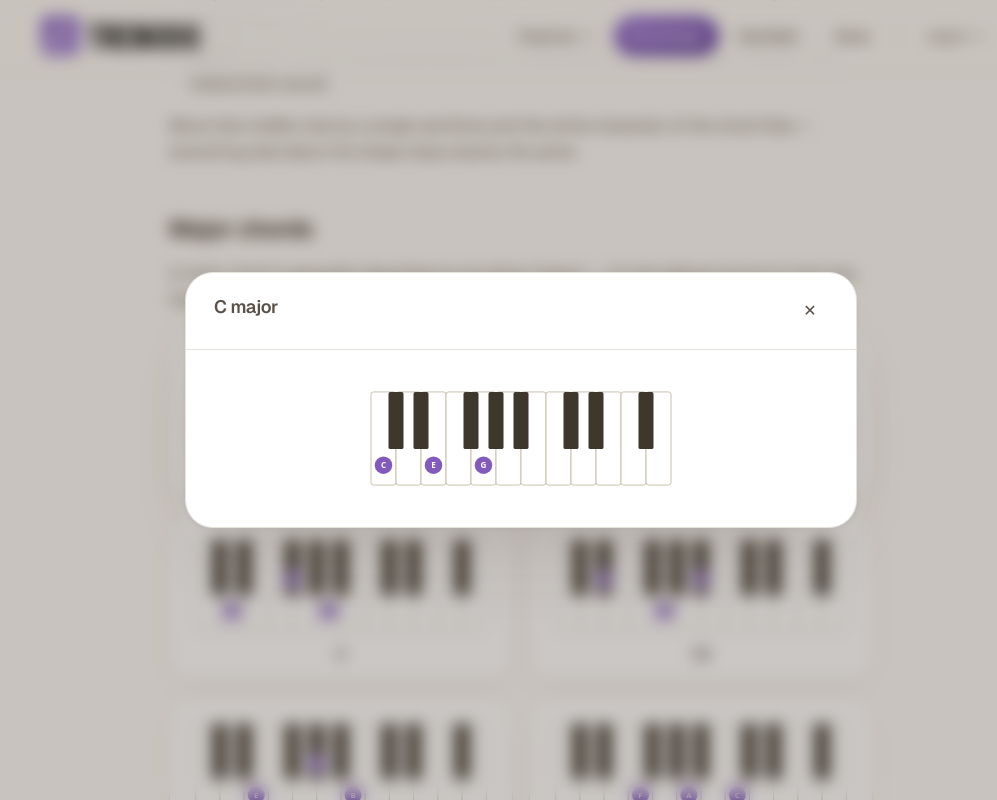
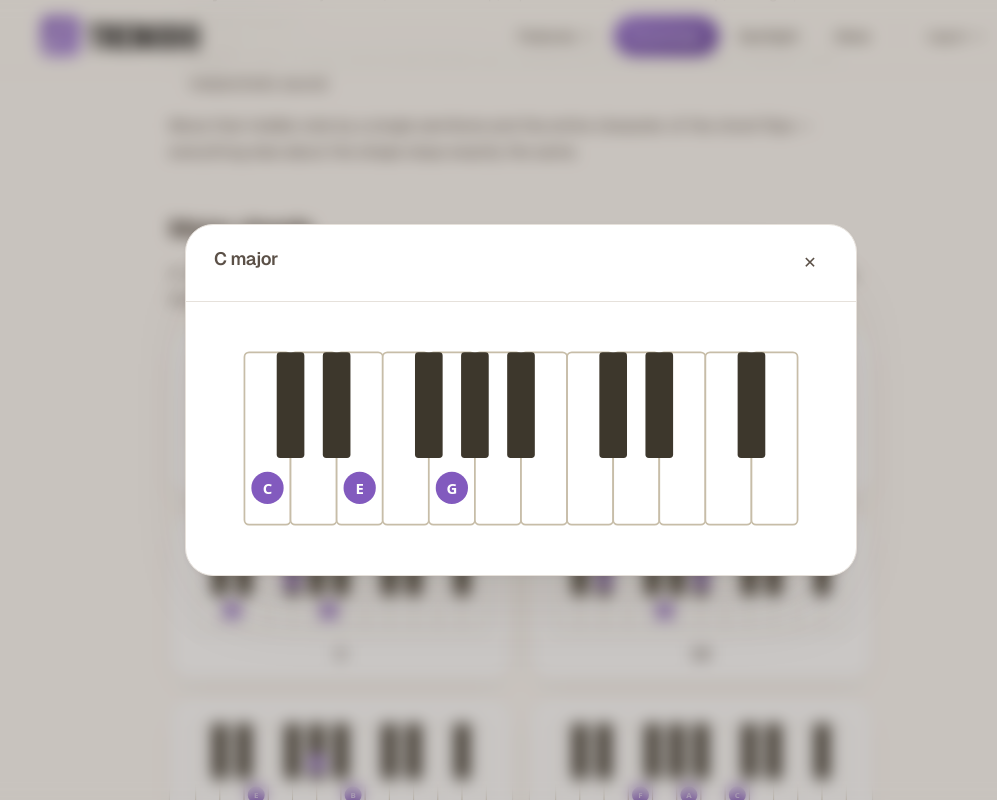
Before and after one commit to glen-michaelsen/hedwig, a Next.js app: page /knowledge/piano/chords in a window 1280 px wide. Both pictures are taken after a click on the button 460 px from the left and 1002 px from the top of the page. Shown: the part 602-1402 px from the top of the page, without its empty margins (119-1116 px from the left). Built offline with nearby package versions, Linux system fonts and the light colour scheme.

Commit message:
ZoomableImage: fill modal width instead of a fixed max-w-xs
The fixed cap left wide diagrams (piano's keyboard) tiny inside a much
wider modal box. Shared by every zoomed diagram, so this widens
guitar/scale zooms too, which is the intended effect, not a regression.

```diff
--- a/app/knowledge/_components/zoomable-image.tsx
+++ b/app/knowledge/_components/zoomable-image.tsx
@@ -54,7 +54,7 @@ export function ZoomableImage({
             alt={alt}
             width={width}
             height={height}
-            className="h-auto w-full max-w-xs"
+            className="h-auto w-full"
           />
         </div>
       </Modal>
```
